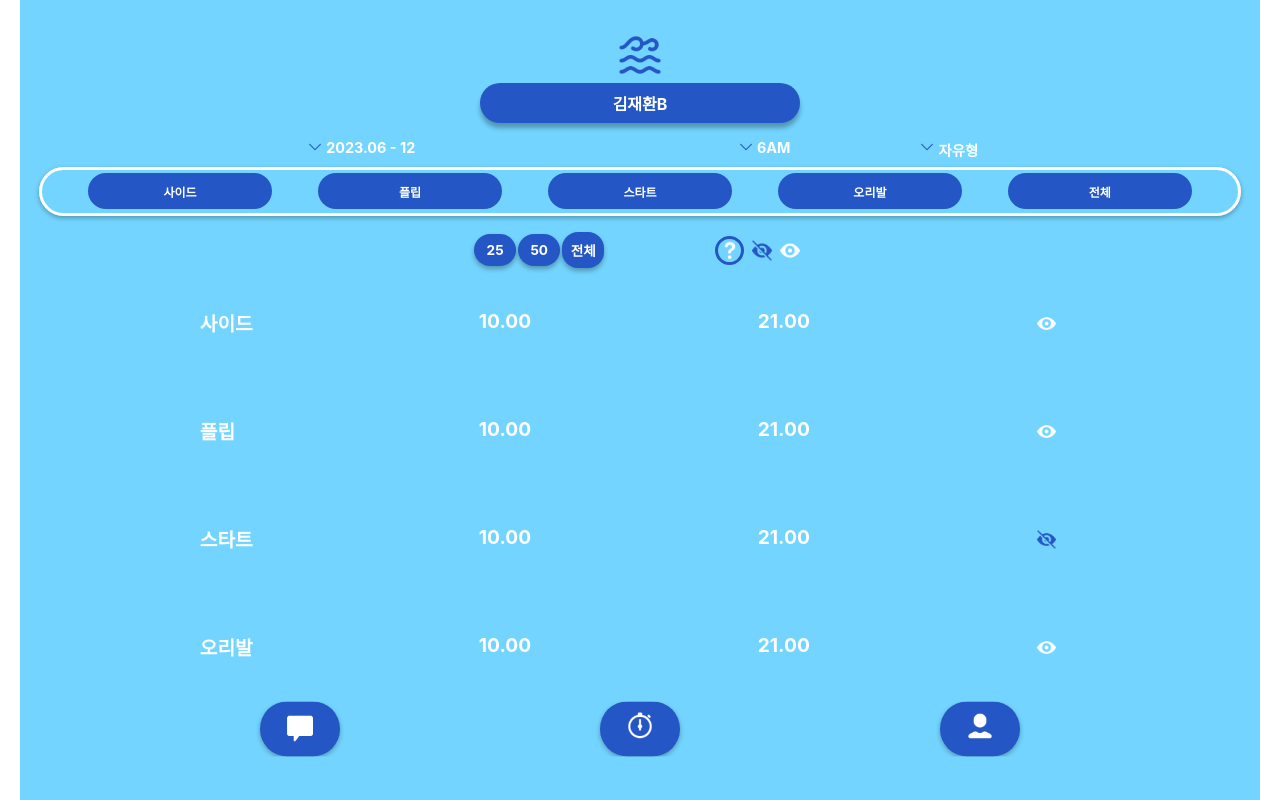
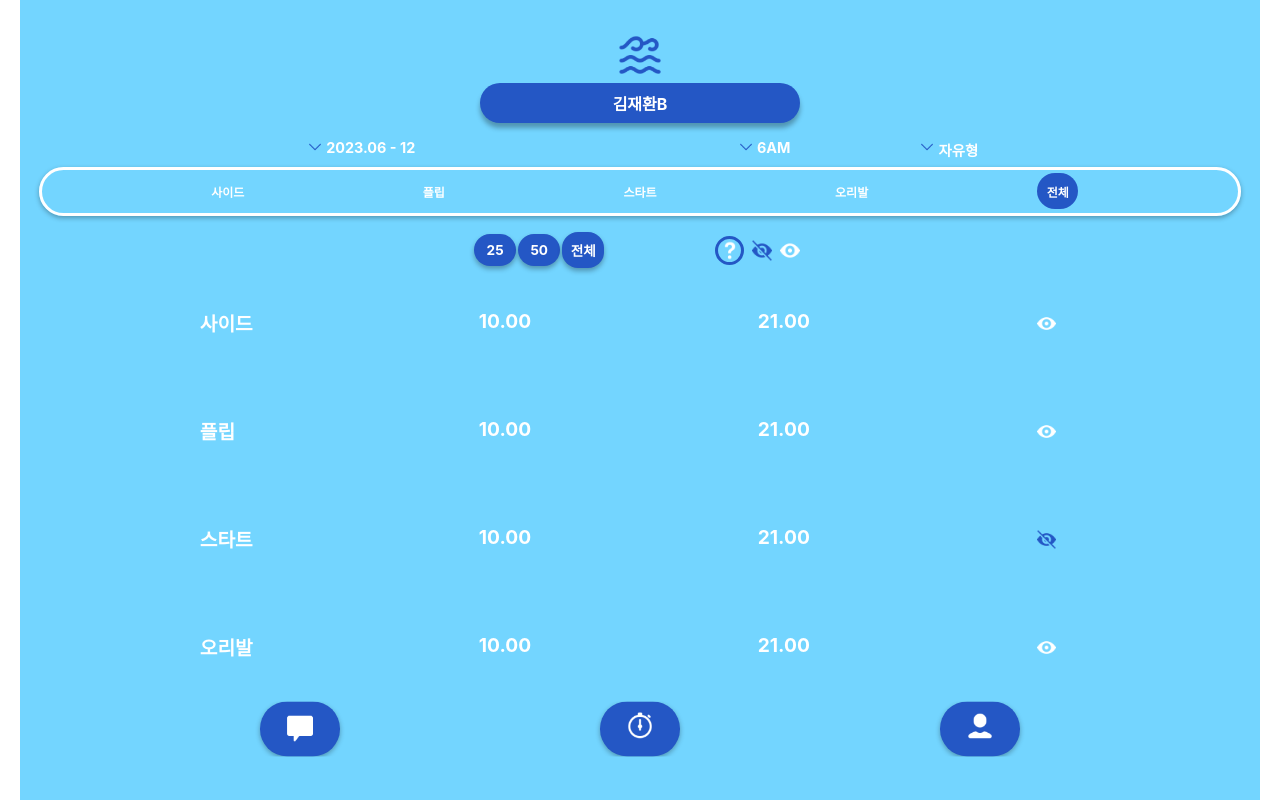
Before and after one commit to RIDE-THE-WAVE/Frontend, a React (Create React App) app in the folder ride-the-wave/: page /myrecord in a window 1280 px wide. Built offline with nearby package versions, Linux system fonts and the light colour scheme.

Commit message:
FEAT: 턴 클릭한 것만 파란색으로 강조하기 구현 #8

```diff
--- a/ride-the-wave/src/component/records/myrecord/MyRecord.js
+++ b/ride-the-wave/src/component/records/myrecord/MyRecord.js
@@ -1,4 +1,4 @@
-import React from 'react';
+import React, { useState } from 'react';
 import styles from './MyRecord.module.css';
 import logo from '../../img/logo.png'; // 나중에 공통이미지는 따로 관리하기
 import arrow from '../../img/arrow.png';
@@ -9,6 +9,8 @@ import BottomNav from '../../common/BottomNav';
 import { Link } from 'react-router-dom';
 
 function MyRecord() {
+    const [activeTab, setActiveTab] = useState('tabEntire');
+
     return (
         <div className={styles.MyRecord}>
             <div className={styles.header}>
@@ -19,6 +21,7 @@ function MyRecord() {
                 </Link>
                 <div className={styles.user_name_box}>
                     <div className={styles.user_name}>
+                        {/* 로그인에서 입력 받은 값으로 출력하게 만들어야한다. */}
                         <span>김재환B</span>
                     </div>
                 </div>
@@ -42,19 +45,19 @@ function MyRecord() {
                 </div>
             </div>
             <div className={styles.contents_turn_type}>
-                  <div className={styles.turn_type}>
+                  <div className={`${styles.turn_type} ${activeTab === "tabSide" ? styles.turn_type_active : ""}`} onClick={() => setActiveTab("tabSide")}>
                     <span>사이드</span>
                   </div>
-                  <div className={styles.turn_type}>
+                  <div className={`${styles.turn_type} ${activeTab === "tabFlip" ? styles.turn_type_active : ""}`} onClick={() => setActiveTab("tabFlip")}>
                     <span>플립</span>
                   </div>
-                  <div className={styles.turn_type}>
+                  <div className={`${styles.turn_type} ${activeTab === "tabStart" ? styles.turn_type_active : ""}`} onClick={() => setActiveTab("tabStart")}>
                     <span>스타트</span>
                   </div>
-                  <div className={styles.turn_type}>
+                  <div className={`${styles.turn_type} ${activeTab === "tabFin" ? styles.turn_type_active : ""}`} onClick={() => setActiveTab("tabFin")}>
                     <span>오리발</span>
                   </div>
-                  <div className={styles.turn_type}>
+                  <div className={`${styles.turn_type} ${activeTab === "tabEntire" ? styles.turn_type_active : ""}`} onClick={() => setActiveTab("tabEntire")}>
                     <span>전체</span>
                   </div>
             </div>
--- a/ride-the-wave/src/component/records/myrecord/MyRecord.module.css
+++ b/ride-the-wave/src/component/records/myrecord/MyRecord.module.css
@@ -112,15 +112,26 @@
 }
 
 .turn_type {
+    /* flex: 0.15; */
+    /* display: flex; */
+    padding: 0.6rem;
+    border-radius: 1.7rem;
+    /* outline: 3px solid green; */
+    /* background-color: #0093ff; */
+}
+
+.turn_type_active {
+    background-color: #2457C5;
+}
+
+/* .turn_type {
     flex: 0.15;
     display: flex;
     justify-content: space-evenly;
     padding: 0.6rem;
     border-radius: 1.7rem;
     background-color: #2457C5;
-    /* outline: 3px solid green; */
-    /* background-color: #0093ff; */
-}
+} */
 
 /* ************** */
 
```
